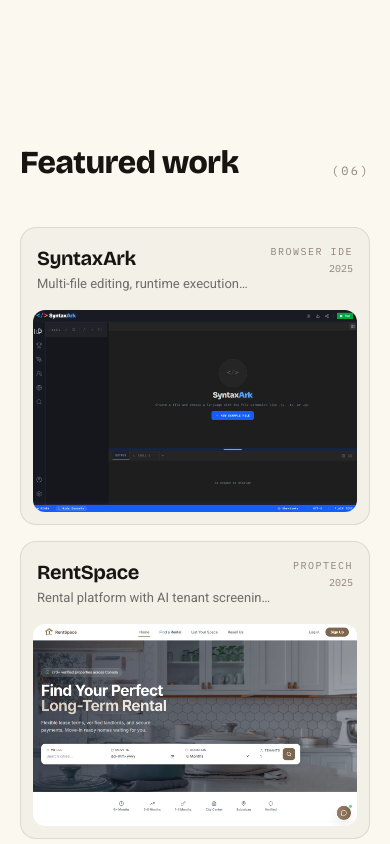
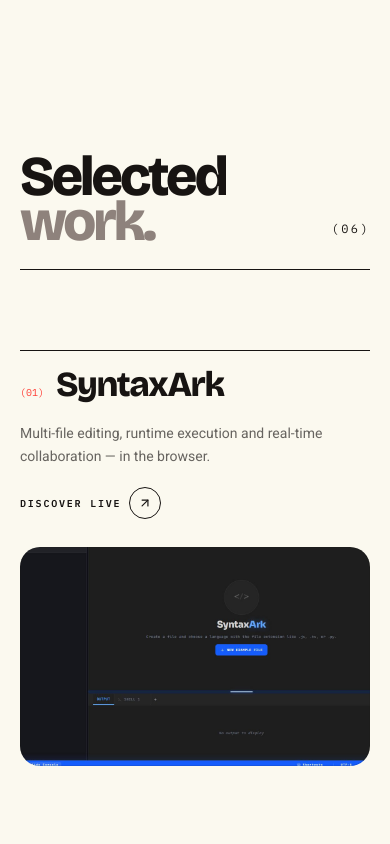
Before and after one commit to deepmroot/mandeep-portfolio, a React (Vite) app: page / in a window 390 px wide. Shown: the part 2700-3544 px from the top of the page. Built offline with nearby package versions, Linux system fonts and the light colour scheme.

Commit message:
Create cinematic editorial project showcase

```diff
--- a/src/appart-theme/Portfolio.jsx
+++ b/src/appart-theme/Portfolio.jsx
@@ -648,89 +648,105 @@ function VideoShowcase() {
   );
 }
 
+function ProjectShowcase({ work, index }) {
+  const cardRef = useRef(null);
+  const mediaRef = useRef(null);
+
+  useEffect(() => {
+    if (window.matchMedia("(prefers-reduced-motion: reduce)").matches) return undefined;
+    const ctx = gsap.context(() => {
+      gsap.fromTo(mediaRef.current, { yPercent: -5 }, {
+        yPercent: 5,
+        ease: "none",
+        scrollTrigger: {
+          trigger: cardRef.current,
+          start: "top bottom",
+          end: "bottom top",
+          scrub: 0.6,
+        },
+      });
+    }, cardRef);
+    return () => ctx.revert();
+  }, []);
+
+  return (
+    <motion.a
+      ref={cardRef}
+      href={work.href}
+      target="_blank"
+      rel="noopener noreferrer"
+      initial={{ opacity: 0, y: 70 }}
+      whileInView={{ opacity: 1, y: 0 }}
+      viewport={{ once: true, margin: "-10%" }}
+      transition={{ duration: 0.8, ease: EASE_OUT }}
+      className="project-showcase group block border-t border-[#171412] pt-4 sm:pt-5"
+    >
+      <div className="grid grid-cols-[auto_1fr_auto] items-baseline gap-3 sm:gap-8 mb-5 sm:mb-7">
+        <span className={`${MONO} text-[10px] text-[#ff3c34]`}>
+          ({String(index + 1).padStart(2, "0")})
+        </span>
+        <h3 className={`${DISPLAY} font-extrabold tracking-[-0.04em] leading-none text-[clamp(2.2rem,6.5vw,6.4rem)]`}>
+          {work.title}
+        </h3>
+        <div className="hidden sm:block text-right">
+          <span className={`${MONO} block text-[10px] uppercase tracking-[0.18em]`}>{work.type}</span>
+          <span className={`${MONO} block text-[10px] text-[#8e827c] mt-1`}>{work.year}</span>
+        </div>
+      </div>
+
+      <div className="grid md:grid-cols-[1fr_3fr] gap-5 md:gap-10 items-end">
+        <div className="pb-2 md:pb-8">
+          <p className="max-w-sm text-sm sm:text-base leading-relaxed text-[#171412]/65">{work.blurb}</p>
+          <span className={`${MONO} mt-5 inline-flex items-center gap-2 text-[10px] font-semibold uppercase tracking-[0.18em]`}>
+            Discover live
+            <span className="grid place-items-center w-8 h-8 rounded-full border border-[#171412] transition-all duration-300 group-hover:bg-[#ff3c34] group-hover:border-[#ff3c34] group-hover:text-white group-hover:rotate-45">
+              <ArrowUpRight className="w-3.5 h-3.5" />
+            </span>
+          </span>
+        </div>
+        <div className="relative aspect-[16/10] overflow-hidden rounded-[1.25rem] sm:rounded-[2rem] bg-[#f2f0e7]">
+          <img
+            ref={mediaRef}
+            src={work.thumb}
+            alt={`${work.title} — ${work.type}`}
+            loading="lazy"
+            decoding="async"
+            className="absolute -inset-y-[6%] left-0 w-full h-[112%] object-cover object-top scale-[1.02] transition-transform duration-700 [transition-timing-function:cubic-bezier(0.22,1,0.36,1)] group-hover:scale-[1.06]"
+          />
+          <div className="absolute inset-0 ring-1 ring-inset ring-[#171412]/10 rounded-[inherit]" />
+        </div>
+      </div>
+    </motion.a>
+  );
+}
+
 function Works() {
   return (
-    <section id="works" className="max-w-6xl mx-auto px-5 sm:px-8 md:px-24 py-20 sm:py-28">
-      <div className="flex items-end justify-between mb-10">
-        <h2 className={`${DISPLAY} font-extrabold tracking-[-0.02em] text-[clamp(2rem,5vw,3.5rem)]`}>
-          <Reveal onView>Featured work</Reveal>
+    <section id="works" className="px-5 sm:px-8 md:pl-24 md:pr-8 py-24 sm:py-36">
+      <div className="max-w-[92rem] mx-auto">
+        <div className="flex items-end justify-between border-b border-[#171412] pb-6 mb-20 sm:mb-28">
+          <h2 className={`${DISPLAY} font-extrabold tracking-[-0.055em] leading-[0.8] text-[clamp(3.5rem,11vw,11rem)]`}>
+            <Reveal onView>Selected</Reveal>
+            <Reveal onView delay={0.1}><span className="text-[#8e827c]">work.</span></Reveal>
           </h2>
-        <motion.span {...fadeUp} className={`${MONO} text-xs text-[#8e827c] uppercase tracking-[0.2em] pb-2`}>
+          <motion.span {...fadeUp} className={`${MONO} text-xs uppercase tracking-[0.2em] pb-2`}>
             ({String(WORKS.length).padStart(2, "0")})
           </motion.span>
         </div>
 
-      <div className="grid md:grid-cols-6 gap-4 sm:gap-5">
-        {WORKS.map((work, i) => (
-          <motion.a
-            key={work.title}
-            href={work.href}
-            target="_blank"
-            rel="noopener noreferrer"
-            initial={{ opacity: 0, y: 48 }}
-            whileInView={{ opacity: 1, y: 0 }}
-            viewport={{ once: true, margin: "-60px" }}
-            transition={{ duration: 0.65, ease: EASE_OUT, delay: (i % 2) * 0.1 }}
-            className={`group block rounded-2xl border border-[#171412]/10 bg-[#f2f0e7] p-3 sm:p-4 transition-colors duration-500 hover:bg-[#171412] ${work.span}`}
-          >
-            <div className="flex items-start justify-between gap-4 px-1 pt-1 pb-4">
-              <div className="min-w-0">
-                <h3 className={`${DISPLAY} font-bold tracking-[-0.02em] text-xl sm:text-2xl transition-colors duration-500 group-hover:text-[#fbf9ef]`}>
-                  {work.title}
-                </h3>
-                <p className="text-[13px] text-[#171412]/60 mt-0.5 transition-colors duration-500 group-hover:text-[#fbf9ef]/60 line-clamp-1">
-                  {work.blurb}
-                </p>
-              </div>
-              <div className="shrink-0 text-right">
-                <span className={`${MONO} block text-[10px] uppercase tracking-[0.15em] text-[#8e827c] transition-colors duration-500 group-hover:text-[#ffc765]`}>
-                  {work.type}
-                </span>
-                <span className={`${MONO} block text-[10px] text-[#8e827c] mt-0.5 transition-colors duration-500 group-hover:text-[#fbf9ef]/60`}>
-                  {work.year}
-                </span>
-              </div>
-            </div>
-            <div className={`relative overflow-hidden rounded-xl ${work.aspect}`}>
-              {work.video ? (
-                <video
-                  src={work.video}
-                  poster={work.poster}
-                  autoPlay
-                  muted
-                  loop
-                  playsInline
-                  preload="metadata"
-                  aria-label={`${work.title} — ${work.type} promo video`}
-                  className="absolute inset-0 w-full h-full object-cover transition-transform duration-700 [transition-timing-function:cubic-bezier(0.22,1,0.36,1)] group-hover:scale-[0.96] group-hover:rounded-lg"
-                />
-              ) : (
-              <img
-                src={work.thumb}
-                alt={`${work.title} — ${work.type}`}
-                loading="lazy"
-                decoding="async"
-                className="absolute inset-0 w-full h-full object-cover object-top transition-transform duration-700 [transition-timing-function:cubic-bezier(0.22,1,0.36,1)] group-hover:scale-[0.96] group-hover:rounded-lg"
-              />
-              )}
-              <span
-                className={`${MONO} absolute bottom-3 left-3 inline-flex items-center gap-1.5 rounded-full bg-[#fbf9ef]/95 text-[#171412] text-[10px] font-semibold uppercase tracking-[0.15em] px-3 py-1.5 opacity-0 translate-y-2 transition-all duration-300 group-hover:opacity-100 group-hover:translate-y-0`}
-              >
-                Discover live <ArrowUpRight className="w-3 h-3 text-[#ff3c34]" />
-              </span>
-            </div>
-          </motion.a>
-        ))}
+        <div className="space-y-24 sm:space-y-40">
+          {WORKS.map((work, i) => <ProjectShowcase key={work.title} work={work} index={i} />)}
         </div>
 
         <motion.div
           {...fadeUp}
-        className={`${MONO} mt-6 flex flex-wrap items-center gap-x-3 gap-y-1 border border-dashed border-[#171412]/25 rounded-2xl px-5 py-4 text-[11px] uppercase tracking-[0.15em] text-[#8e827c]`}
+          className={`${MONO} mt-24 sm:mt-36 flex flex-wrap items-center gap-x-3 gap-y-1 border-y border-dashed border-[#171412]/30 py-5 text-[11px] uppercase tracking-[0.15em] text-[#8e827c]`}
         >
           <span className="text-[#ff3c34]">In the lab:</span>
           <span className="text-[#171412]/80">Project Genesis</span>
           <span>— distributed systems monitoring · Go · gRPC · eBPF · WIP</span>
         </motion.div>
+      </div>
     </section>
   );
 }
```
Lines whose indentation alone changed are shown as unchanged.
